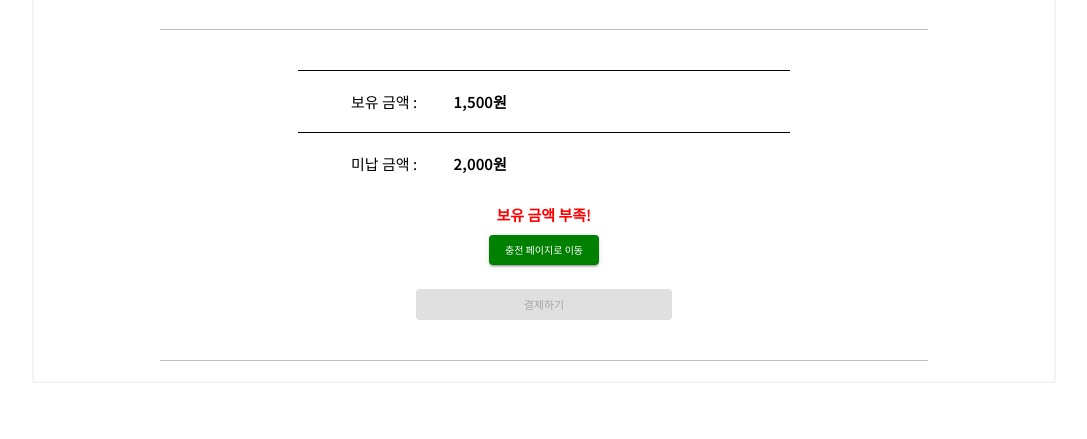
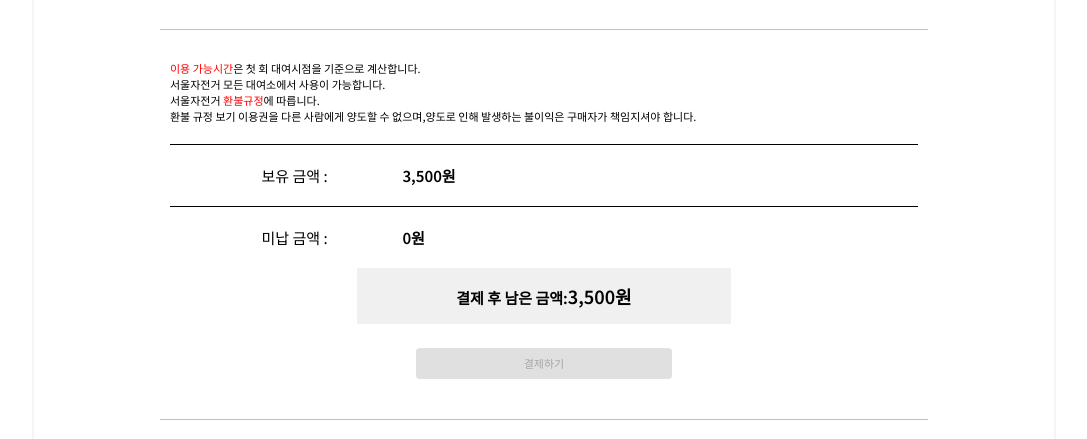
Before and after one commit to chany0ng/web-service-development, a React (Create React App) app in the folder frontend/project/: page /user/pay/extra-charge in a window 1280 px wide. Shown: the part 333-772 px from the top of the page, without its empty margins (96-1183 px from the left). Built offline with nearby package versions, Linux system fonts and the light colour scheme; a web font is replaced by a local one.

Commit message:
feat(RentalRanking): 랭킹 페이지 컴포넌트 추가
- Router 추가
- 기본 Layout 추가

```diff
--- /dev/null
+++ b/frontend/project/src/pages/User/UserManage/UserManageRentalRanking.js
@@ -0,0 +1,26 @@
+import InnerTabBar from '../../../components/TabBar/InnerTabBar';
+import Article from '../../../layouts/Article';
+import TabBar from './../../../components/TabBar/TabBar';
+import Layout from '../../../layouts/Layout';
+const outerTitle = ['회원정보 관리', '결제 관리', '이용정보 관리'];
+const innerTitle = ['대여/반납 이력', '대여소 랭킹'];
+const outerTab = 'manage';
+const innerTab = 'rental-ranking';
+const url = {
+  'rental-history': '/user/manage/rental-history',
+  'rental-ranking': '/user/manage/rental-ranking'
+};
+
+const UserManageRentalRanking = () => {
+  return (
+    <Layout>
+      <TabBar title={outerTitle} select={outerTab} />
+      <InnerTabBar title={innerTitle} select={innerTab} url={url} />
+      <Article>
+        <div>여기는 대여소 랭킹</div>
+        <div>mui x의 차트를 이용해서 시각화</div>
+      </Article>
+    </Layout>
+  );
+};
+export default UserManageRentalRanking;
--- a/frontend/project/src/pages/User/UserPay/UserPayExtraCharge.js
+++ b/frontend/project/src/pages/User/UserPay/UserPayExtraCharge.js
@@ -17,8 +17,20 @@ const url = {
 };
 
 const UserPayExtraCharge = () => {
-  const existMoney = 1500;
-  const overFee = 2000;
+  //todo 추가요금 있는 사람은 무조건 여기로 오게
+  const existMoney = 3500;
+  const overFee = 0;
+  const lackNotice = (
+    <h2 className={styles.moneyLack}>보유 금액이 부족합니다!</h2>
+  );
+  const noLackNotice = (
+    <h2>
+      결제 후 남은 금액:
+      <span style={{ fontSize: '1.8rem' }}>
+        {(existMoney - overFee).toLocaleString()}원
+      </span>
+    </h2>
+  );
   const [isLackOfMoney, setIsLackOfMoney] = useState(false);
   const [isButtonEnabled, setIsButtonEnabled] = useState(false);
   useEffect(() => {
@@ -42,11 +54,27 @@ const UserPayExtraCharge = () => {
     e.preventDefault();
     //todo 보유금액에서 미납금액만큼 차감 후, post요청
   };
+
   return (
     <Layout>
       <TabBar title={outerTitle} select={outerTab} />
       <InnerTabBar title={innerTitle} select={innerTab} url={url} />
       <Article>
+        <p className={styles.notice}>
+          <p>
+            <span style={{ color: 'red' }}>이용 가능시간</span>은 첫 회
+            대여시점을 기준으로 계산합니다.
+          </p>
+          <p>서울자전거 모든 대여소에서 사용이 가능합니다.</p>
+          <p>
+            서울자전거 <span style={{ color: 'red' }}>환불규정</span>에
+            따릅니다.
+          </p>
+          <p>
+            환불 규정 보기 이용권을 다른 사람에게 양도할 수 없으며,양도로 인해
+            발생하는 불이익은 구매자가 책임지셔야 합니다.
+          </p>
+        </p>
         <section className={styles.flexContainer}>
           <div className={styles.flexItem}>
             <span className={styles.first}>보유 금액 : </span>
@@ -58,9 +86,9 @@ const UserPayExtraCharge = () => {
             <span className={styles.first}>미납 금액 : </span>
             <span className={styles.second}>{overFee.toLocaleString()}원</span>
           </div>
-          {isLackOfMoney && (
-            <div>
-              <h2 className={styles.moneyLack}>보유 금액 부족!</h2>
+          <div className={styles.payBox}>
+            {isLackOfMoney ? lackNotice : noLackNotice}
+            {isLackOfMoney && (
               <Button
                 variant="contained"
                 color="primary"
@@ -69,8 +97,8 @@ const UserPayExtraCharge = () => {
               >
                 충전 페이지로 이동
               </Button>
-            </div>
-          )}
+            )}
+          </div>
           <Button
             onClick={onSubmitHandler}
             type="submit"
--- a/frontend/project/src/pages/User/UserPay/UserPayExtraCharge.module.scss
+++ b/frontend/project/src/pages/User/UserPay/UserPayExtraCharge.module.scss
@@ -1,6 +1,6 @@
 .flexContainer {
   padding: 10px;
-  width: 40vw;
+  width: 60vw;
   margin: 0 auto;
 }
 .flexItem {
@@ -20,7 +20,25 @@
   }
 }
 
-.moneyLack {
-  color: red;
-  padding: 10px;
+.notice {
+  padding-left: 10px;
+  font-size: 1.1rem;
+  margin-bottom: 10px;
+  p {
+    text-align: left;
+  }
 }
+
+.payBox {
+  display: flex;
+  justify-content: center;
+  align-items: center;
+  width: 50%;
+  padding: 15px;
+  margin: 0 auto;
+  background-color: rgb(240, 240, 240);
+  .moneyLack {
+    color: red;
+    margin-right: 20px;
+  }
+}
```
Also changed, not shown: frontend/project/src/Router.js (+9 -0 lines), frontend/project/src/pages/User/UserManage/UserManageRentalRanking.module.scss (added).
